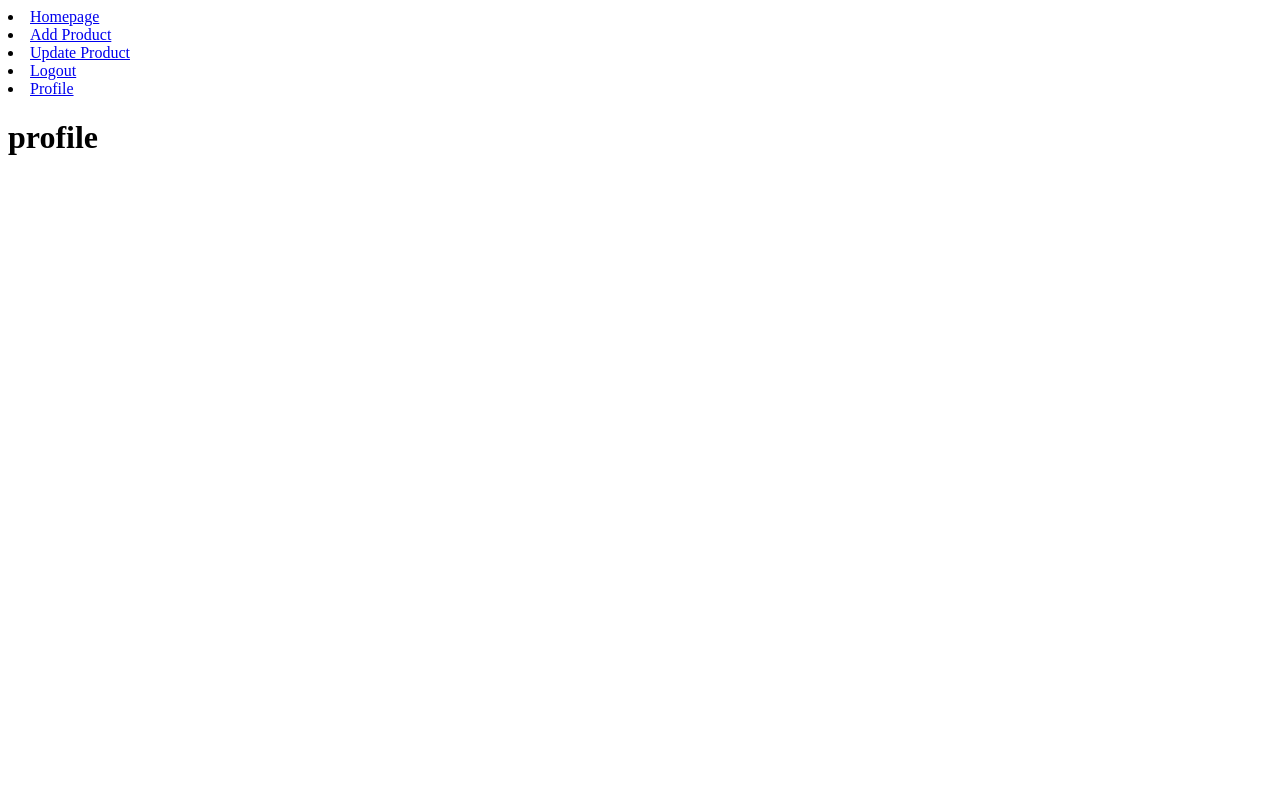
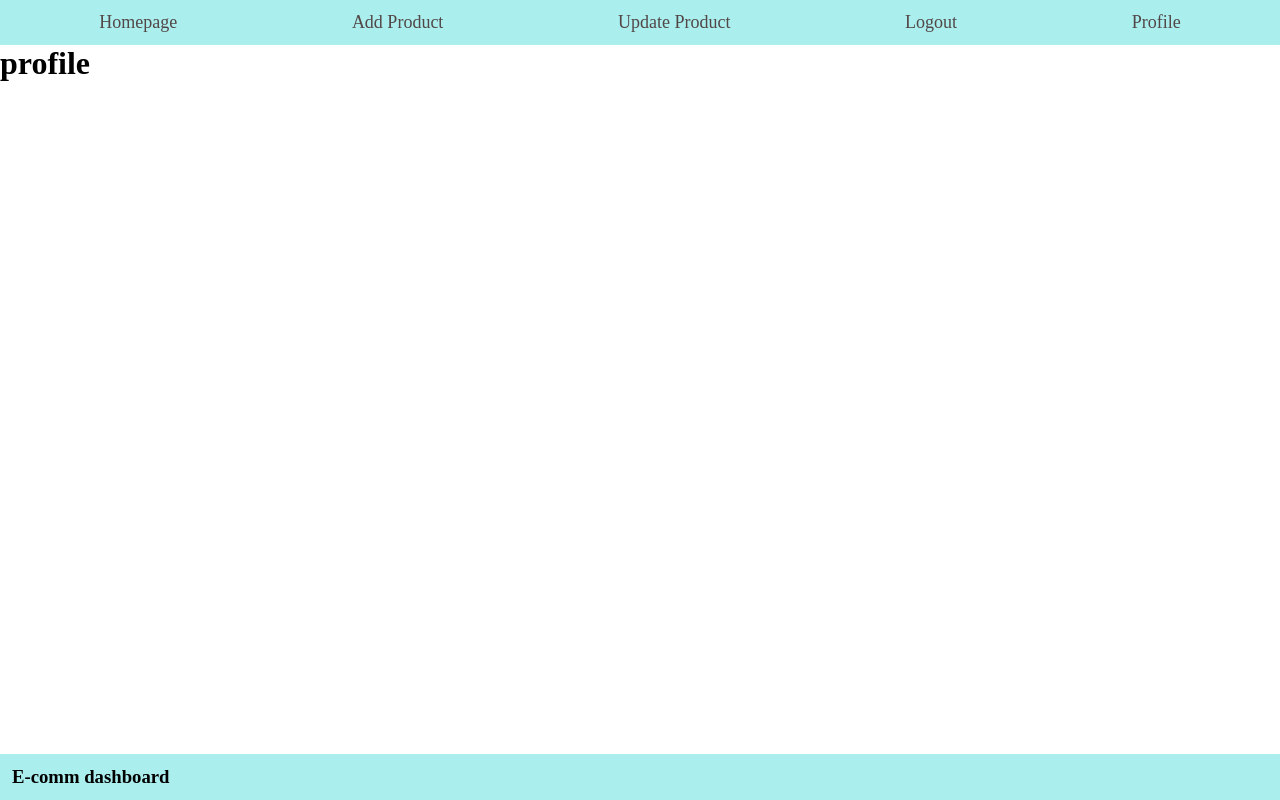
Before and after one commit to anikets2001/e-commDashboard, a React (Vite) app in the folder front-end/: page /profile in a window 1280 px wide. Built offline with nearby package versions, Linux system fonts and the light colour scheme.

Commit message:
feat: fotoer and nav component with styling done

```diff
--- a/front-end/src/App.css
+++ b/front-end/src/App.css
@@ -0,0 +1,33 @@
+/* resets */
+* {
+  margin: 0;
+  padding: 0;
+  box-sizing: border-box;
+}
+
+/*--- styles for nav component start ---*/
+.navWrapper {
+  padding: 12px;
+  background-color: rgb(171, 238, 238);
+  display: flex;
+  align-items: center;
+  justify-content: space-around;
+}
+
+.navWrapper .navItem {
+  color: rgb(82, 71, 71);
+  text-decoration: none;
+  font-size: 18px;
+  text-transform: capitalize;
+}
+/*--- styles for nav component end ---*/
+
+/*--- styles for footer start ---*/
+.footerWrapper {
+  position: fixed;
+  bottom: 0;
+  width: 100%;
+  background-color: rgb(171, 238, 238);
+  padding: 12px;
+}
+/*--- styles for footer end ---*/
--- a/front-end/src/App.jsx
+++ b/front-end/src/App.jsx
@@ -1,6 +1,8 @@
+import './App.css';
 import React from "react";
 import Nav from "./components/Nav";
 import { BrowserRouter, Route, Routes } from "react-router-dom";
+import Footer from "./components/Footer";
 
 const App = () => {
   return (
@@ -14,6 +16,7 @@ const App = () => {
           <Route path="/logout" element={<h1>logout</h1>} />
           <Route path="/profile" element={<h1>profile</h1>} />
         </Routes>
+        <Footer />
       </BrowserRouter>
     </div>
   );
--- /dev/null
+++ b/front-end/src/components/Footer.jsx
@@ -0,0 +1,11 @@
+import React from "react";
+
+const Footer = () => {
+  return (
+    <div className="footerWrapper">
+      <h3>E-comm dashboard</h3>
+    </div>
+  );
+};
+
+export default Footer;
--- a/front-end/src/components/Nav.jsx
+++ b/front-end/src/components/Nav.jsx
@@ -3,22 +3,12 @@ import { Link } from "react-router-dom";
 
 const Nav = () => {
   return (
-    <div>
-      <li>
-        <Link to={"/"}>Homepage</Link>
-      </li>
-      <li>
-        <Link to={"/add"}>Add Product</Link>
-      </li>
-      <li>
-        <Link to={"/update"}>Update Product</Link>
-      </li>
-      <li>
-        <Link to={"/logout"}>Logout</Link>
-      </li>
-      <li>
-        <Link to={"/profile"}>Profile</Link>
-      </li>
+    <div className="navWrapper">
+      <Link to={"/"} className="navItem">Homepage</Link>
+      <Link to={"/add"} className="navItem">Add Product</Link>
+      <Link to={"/update"} className="navItem">Update Product</Link>
+      <Link to={"/logout"} className="navItem">Logout</Link>
+      <Link to={"/profile"} className="navItem">Profile</Link>
     </div>
   );
 };
```
